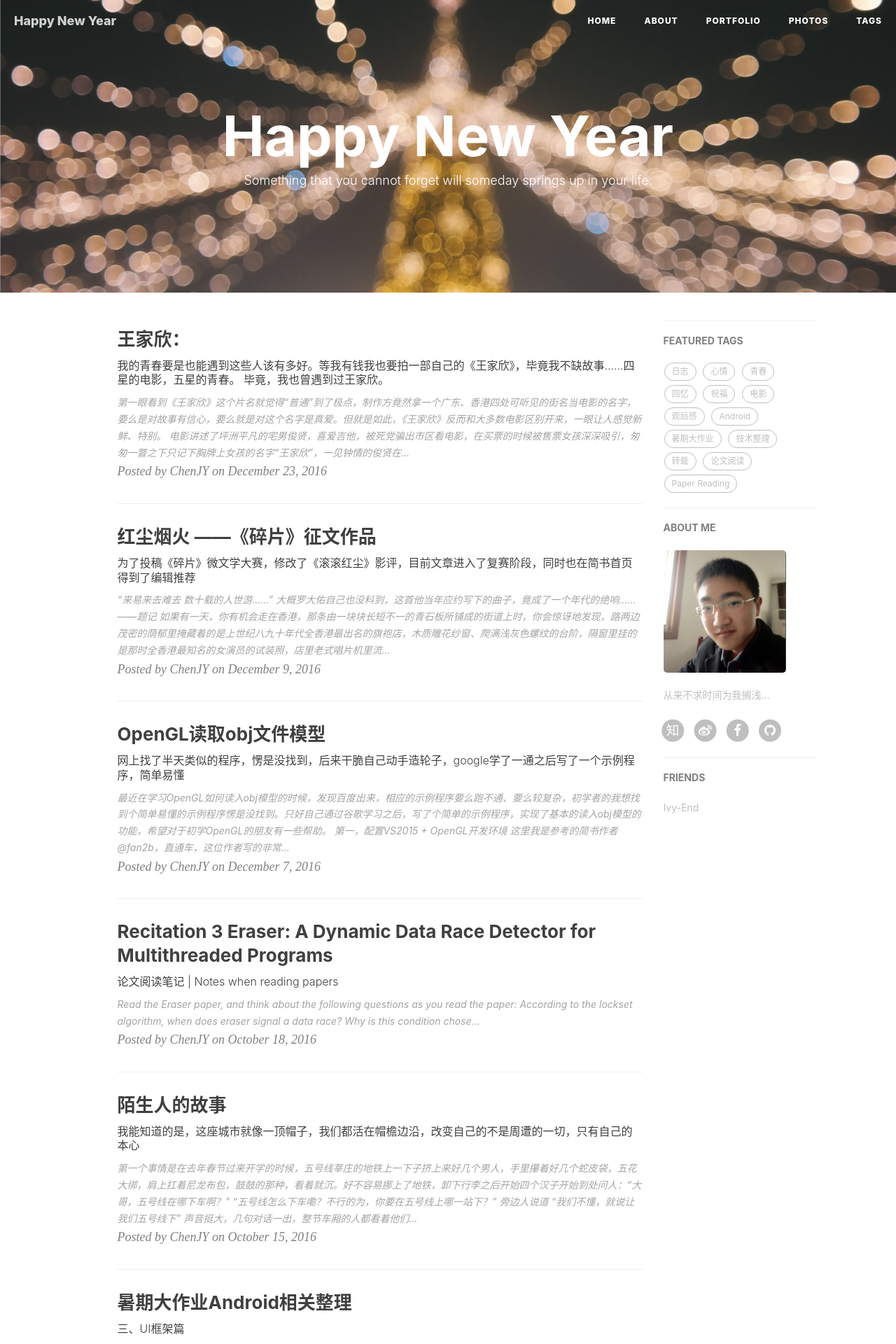
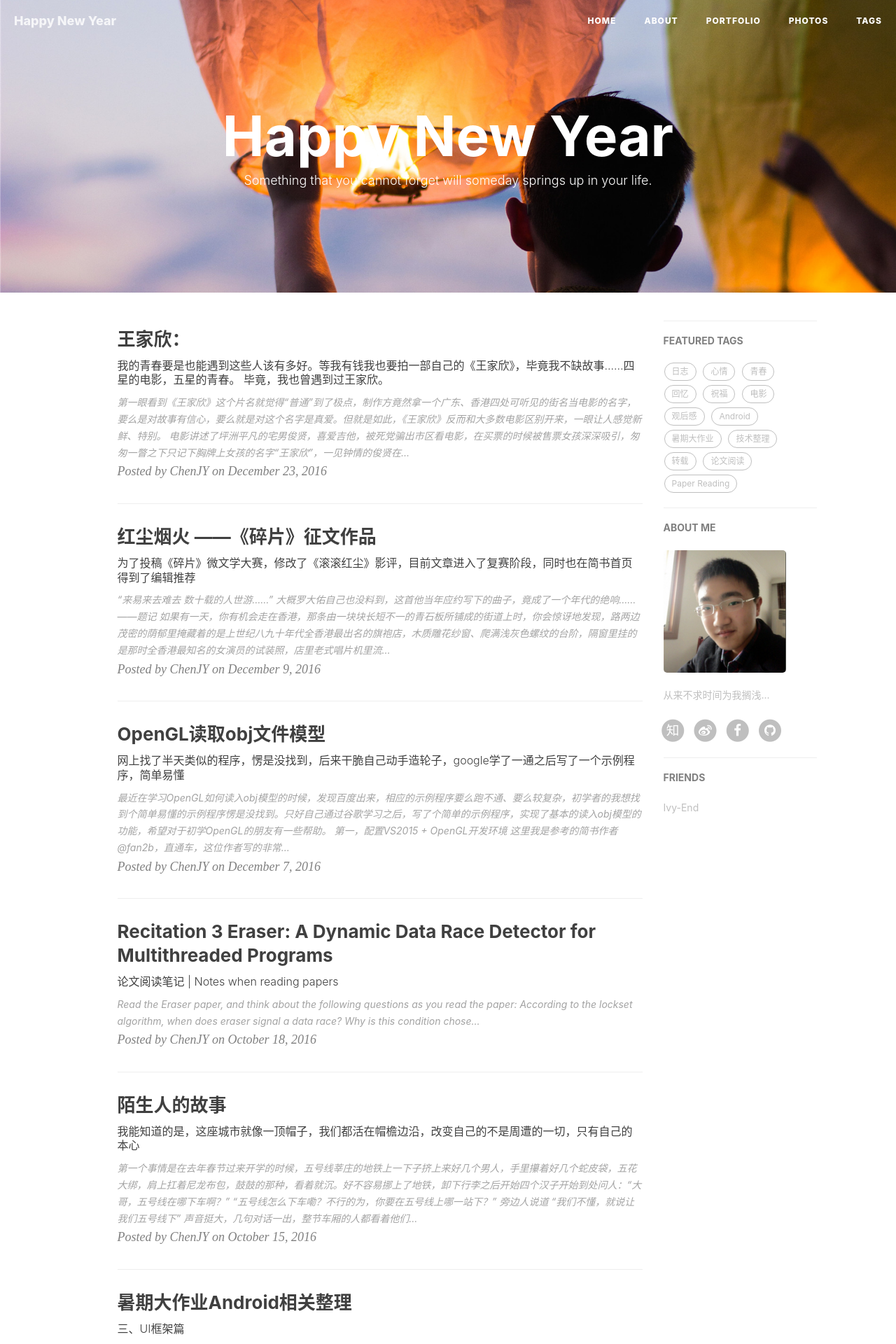
Before and after one commit to jiayangchen/jiayangchen.github.io, a Jekyll site: the page built from index.html, in a window 1280 px wide. Shown: the top 1920 px of the page at 70% size. Built offline with Jekyll 4.4.1, drawn with Linux system fonts in a browser that asks for light colours; nearby versions of some CDN libraries; the list of posts is cut into pages by our own code; comment, search, counter and statistics services are not loaded.

Commit message:
new year

```diff
--- a/_config.yml
+++ b/_config.yml
@@ -1,7 +1,7 @@
 # Site settings
 title: Happy New Year
 SEOTitle: EasonChen
-header-img: img/bg_new.jpg
+header-img: img/bg_new1.jpg
 email: jiayangchen@sjtu.edu.cn
 description: "You know some birds are not meant to be caged, their feathers are just too bright."
 keyword: "jiayangchen,blog,博客, 个人网站, 互联网,软件,Android"
```
Also changed, not shown: img/bg_new1.jpg (added).
